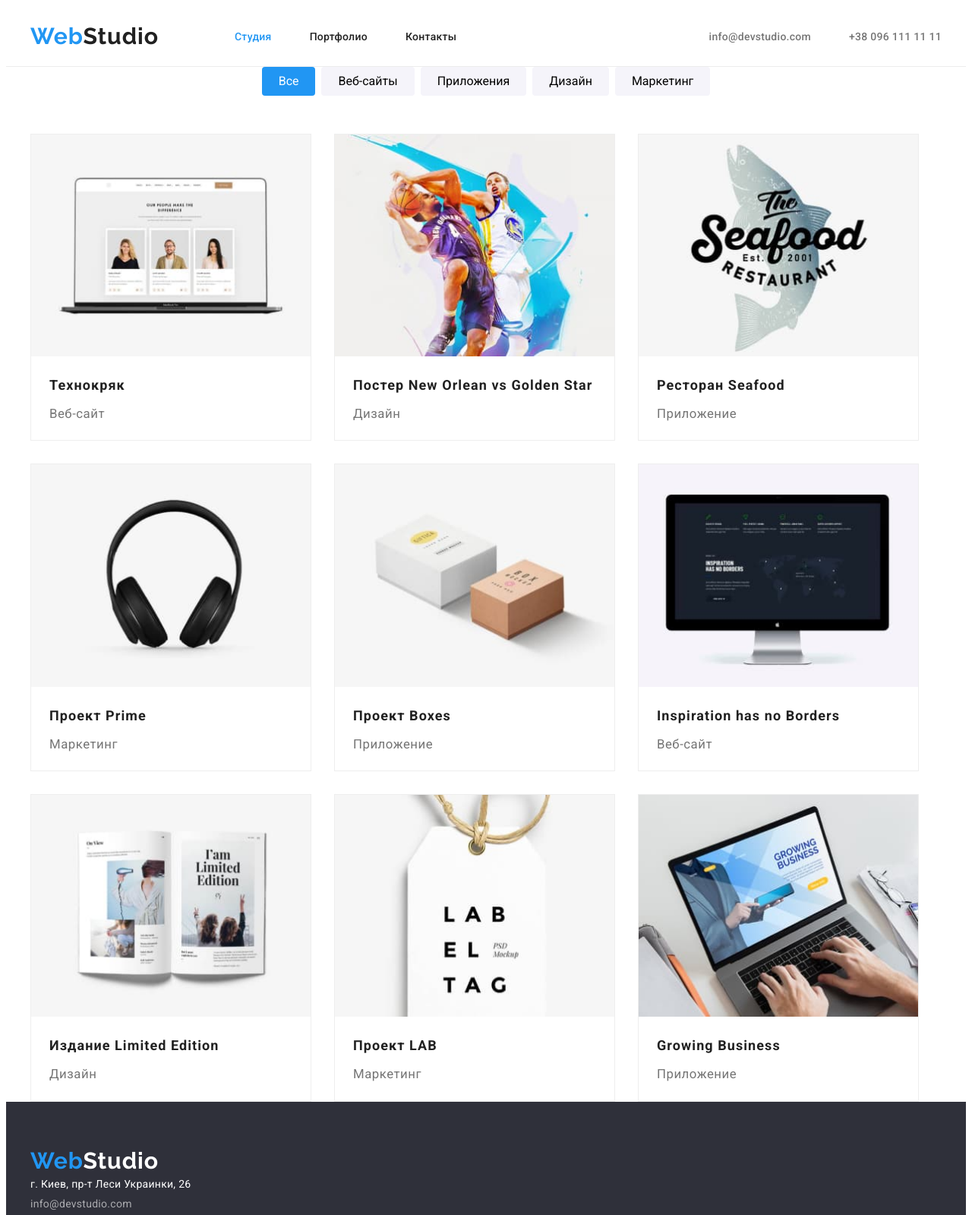
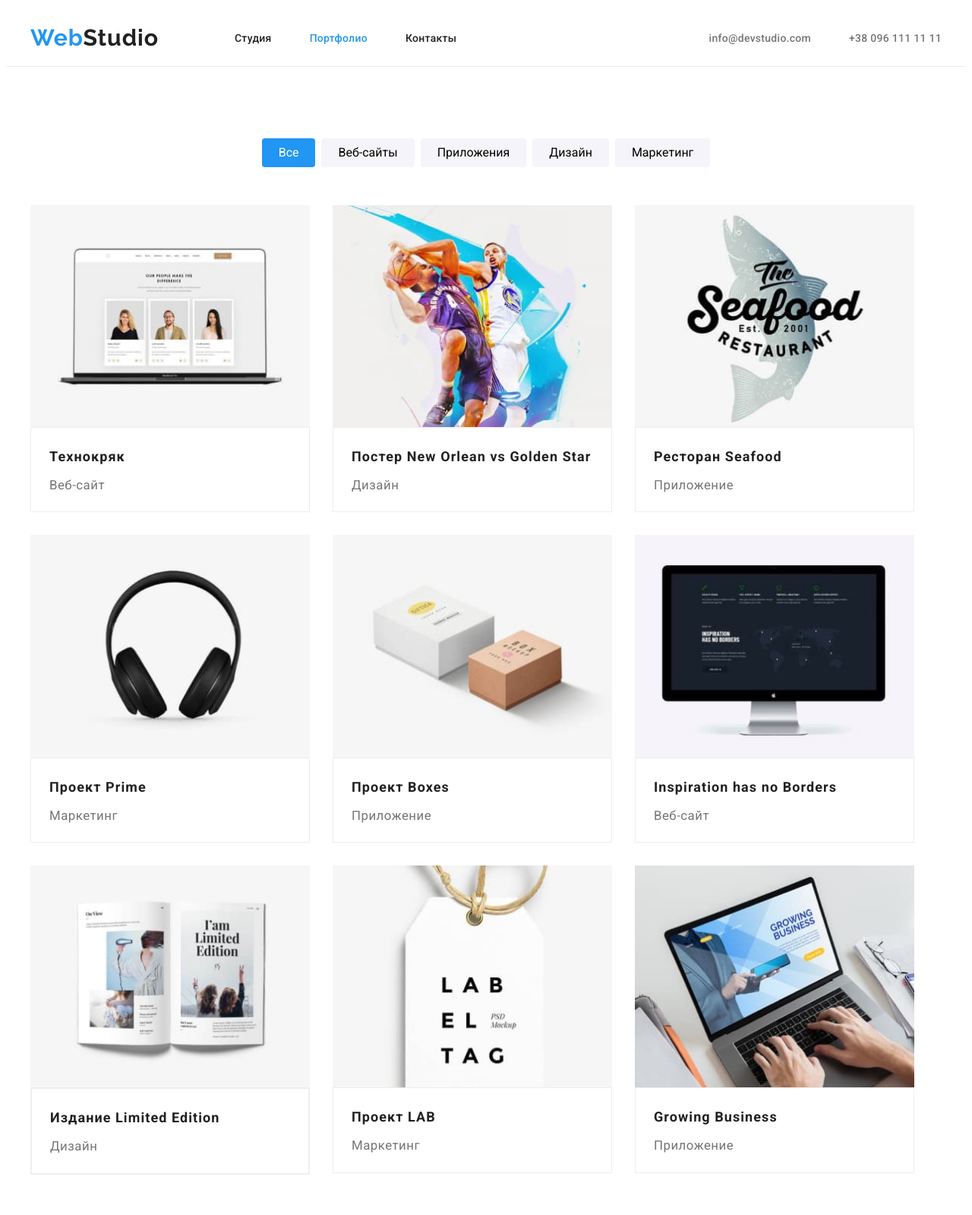
Before and after one commit to serheiev/goit-markup-hw-03, a plain HTML site: page portfolio.html in a window 1280 px wide. Shown: the top 1599 px of the page at 76% size. Drawn offline with Linux system fonts and the light colour scheme.

Commit message:
fix bugs

```diff
--- a/css/style.css
+++ b/css/style.css
@@ -14,7 +14,7 @@ h4,
 h5,
 h6,
 p {
-  margin-top: 0;
+  margin: 0;
 }
 /* Класс для обнуления базовых свойств у списков (ul) */
 ul {
@@ -70,7 +70,6 @@ body {
 
 .wrapper {
   max-width: 1200px;
-  height: 100%;
   margin: 0 auto;
 }
 
@@ -88,6 +87,8 @@ body {
   display: flex;
   justify-content: space-between;
   align-items: center;
+  padding-top: 24px;
+  padding-bottom: 25px;
 }
 
 .header-navigation,
@@ -159,6 +160,7 @@ body {
   line-height: 1.36;
   letter-spacing: 0.06em;
   text-transform: uppercase;
+  margin-bottom: 30px;
 }
 
 .btn {
@@ -173,7 +175,6 @@ body {
   transition: all 0.3s;
   cursor: pointer;
   padding: 10px 32px;
-  margin-top: 30px;
 }
 
 .btn:hover {
@@ -209,6 +210,7 @@ body {
   font-size: 14px;
   letter-spacing: 0.03em;
   line-height: 1.19;
+  padding-bottom: 10px;
 }
 
 .peculiarities-text {
@@ -258,7 +260,7 @@ body {
   line-height: 1.19;
   text-align: center;
   letter-spacing: 0.03em;
-  margin: 30px 0 10px 0;
+  padding: 30px 0 10px 0;
 }
 
 .team-text {
@@ -267,7 +269,7 @@ body {
   line-height: 1.19;
   text-align: center;
   letter-spacing: 0.03em;
-  margin-bottom: 30px;
+  padding-bottom: 30px;
 }
 
 .footer {
@@ -368,12 +370,16 @@ address {
 
 .content-item {
   list-style: none;
-  border: 1px solid #eeeeee;
+  /* border: 1px solid #eeeeee; */
 }
 
 .content-link {
   text-decoration: none;
   text-align: left;
+}
+
+.content-desc {
+  border: 1px solid #eeeeee;
 }
 
 .content-link h3 {
--- a/portfolio.html
+++ b/portfolio.html
@@ -20,22 +20,22 @@
       <div class="wrapper header-wrapper">
         <nav class="header-navigation">
           <a href="./index.html" class="logo"><span>Web</span>Studio</a>
-          <ul class="header-menu">
-            <li><a class="header-menu-link active" href="./index.html">Студия</a></li>
-            <li><a class="header-menu-link" href="./portfolio.html">Портфолио</a></li>
+          <ul class="header-menu list">
+            <li><a class="header-menu-link" href="./index.html">Студия</a></li>
+            <li><a class="header-menu-link active" href="./portfolio.html">Портфолио</a></li>
             <li><a class="header-menu-link" href="#">Контакты</a></li>
           </ul>
         </nav>
-        <ul class="header-contacts">
+        <ul class="header-contacts list">
           <li><a class="header-contacts-link" href="mailto:info@devstudio.com">info@devstudio.com</a></li>
           <li><a class="header-contacts-link" href="tel:+380961111111">+38 096 111 11 11</a></li>
         </ul>
       </div>
     </header>
     <main>
-      <section class="portfolio">
+      <section class="portfolio section">
         <div class="wrapper">
-          <ul class="filter">
+          <ul class="filter list">
             <li class="filter-item">
               <button type="button" class="filter-btn current">Все</button>
             </li>
@@ -57,64 +57,84 @@
             <li class="content-item">
               <a href="#" class="content-link">
                 <img src="./images/web.jpg" alt="технокряк" width="368" />
+                <div class="content-desc">
                   <h3>Технокряк</h3>
                   <p>Веб-сайт</p>
+                </div>
               </a>
             </li>
             <li class="content-item">
               <a href="#" class="content-link">
                 <img src="./images/design.jpg" alt="Постер New Orlean vs Golden Star" width="368" />
+                <div class="content-desc">
                   <h3>Постер New Orlean vs Golden Star</h3>
                   <p>Дизайн</p>
+                </div>
               </a>
             </li>
             <li class="content-item">
               <a href="#" class="content-link">
                 <img src="./images/app.jpg" alt="Ресторан Seafood" width="368" />
+                <div class="content-desc">
                   <h3>Ресторан Seafood</h3>
                   <p>Приложение</p>
+                </div class="content-desc">
               </a>
             </li>
             <li class="content-item">
               <a href="#" class="content-link">
                 <img src="./images/marketing.jpg" alt="Проект Prime" width="368" />
+                <div class="content-desc">
                   <h3>Проект Prime</h3>
                   <p>Маркетинг</p>
+                </div class="content-desc">
               </a>
             </li>
             <li class="content-item">
               <a href="#" class="content-link">
                 <img src="./images/app2.jpg" alt="Проект Boxes" width="368" />
+                <div class="content-desc">
                   <h3>Проект Boxes</h3>
                   <p>Приложение</p>
+                </div>
               </a>
             </li>
             <li class="content-item">
               <a href="#" class="content-link">
                 <img src="./images/web2.jpg" alt="Inspiration has no Borders" width="368" />
+                <div class="content-desc">
                   <h3>Inspiration has no Borders</h3>
                   <p>Веб-сайт</p>
+                </div>
               </a>
             </li>
             <li class="content-item">
               <a href="#" class="content-link">
                 <img src="./images/design2.jpg" alt="Издание Limited Edition" width="368" />
+                <div class="content-desc">
+                  <div class="content-desc">
                     <h3>Издание Limited Edition</h3>
                     <p>Дизайн</p>
+                  </div>
+                </div>
               </a>
             </li>
             <li class="content-item">
               <a href="#" class="content-link">
                 <img src="./images/marketing2.jpg" alt="Проект LAB" width="368" />
+                <div class="content-desc">
                   <h3>Проект LAB</h3>
                   <p>Маркетинг</p>
+                </div>
               </a>
             </li>
             <li class="content-item">
               <a href="#" class="content-link">
                 <img src="./images/app3.jpg" alt="Growing Business" width="368" />
+                <div class="content-desc">
                   <h3>Growing Business</h3>
                   <p>Приложение</p>
+                </div>
               </a>
             </li>
           </ul>
```
Lines whose indentation alone changed are shown as unchanged.
